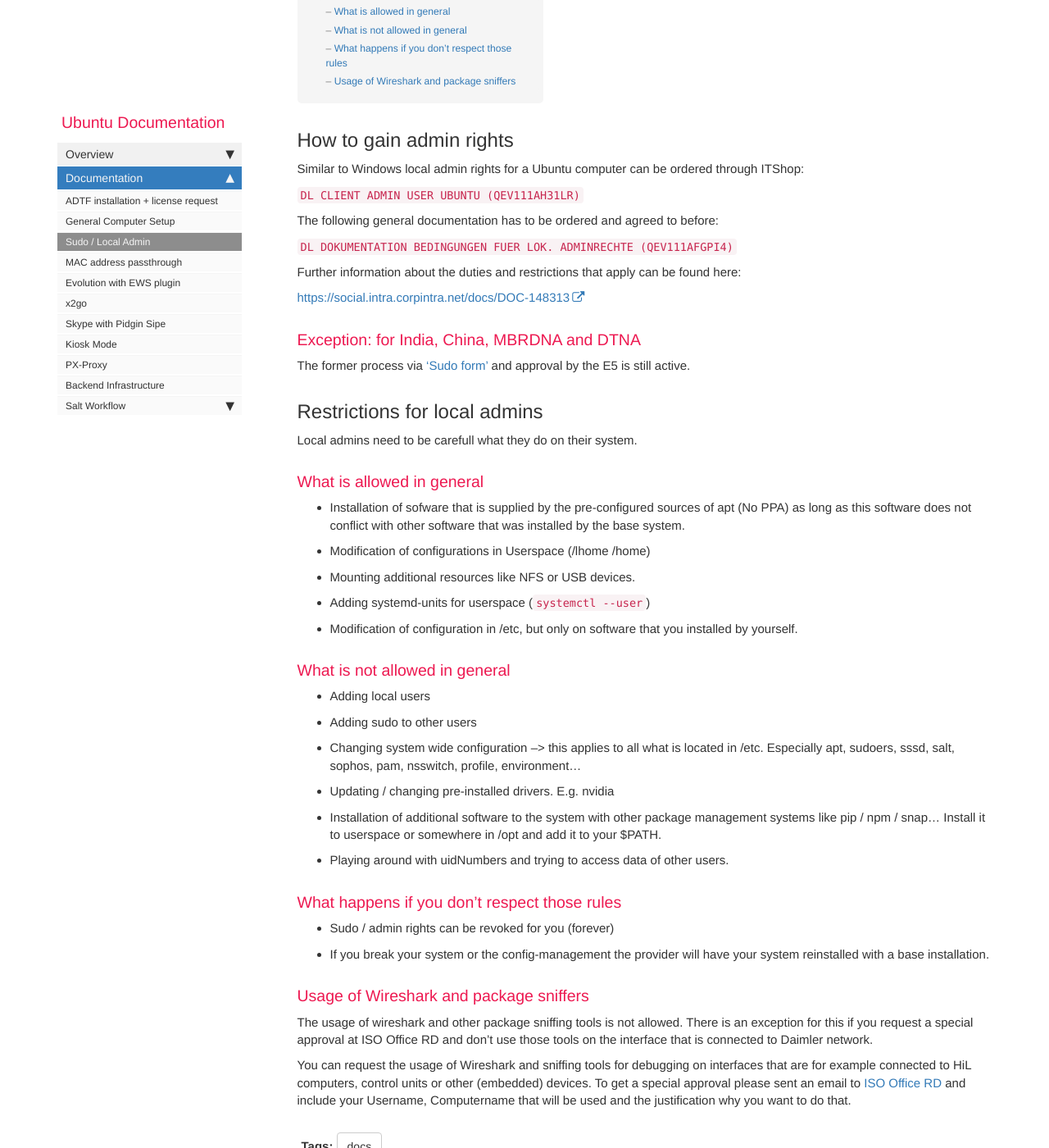
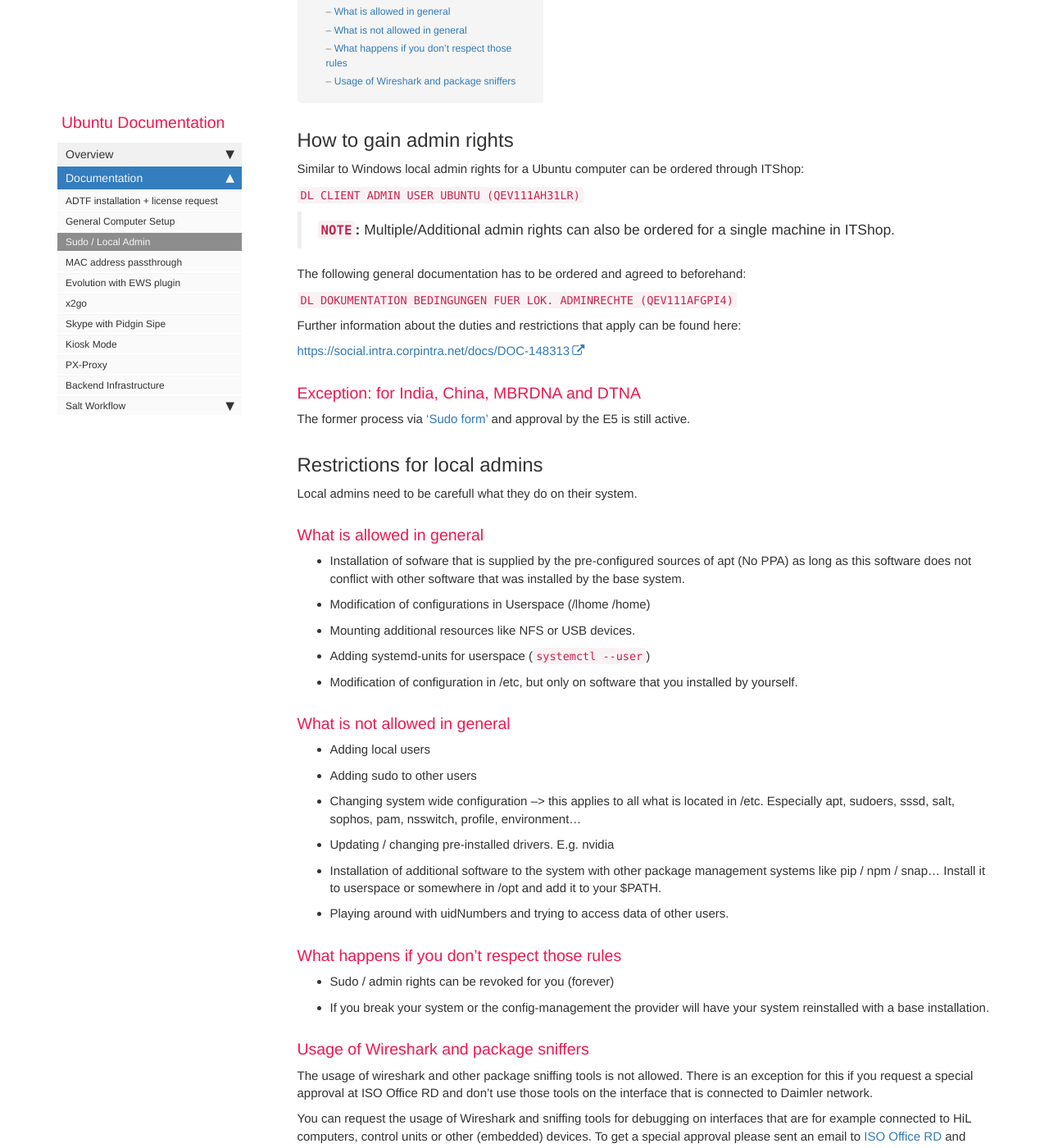
Before and after one commit to RajputPawan/Prometheus, a Jekyll site: the page built from pages/docs/local_admin_rights.md, in a window 1280 px wide and 1400 px high, scrolled down 320 px. Shown: the whole window at 82% size. Built offline with Jekyll 4.4.1, drawn with Linux system fonts in a browser that asks for light colours; comment, search, counter and statistics services are not loaded; some of the changed text lies outside the part shown.

Commit message:
append info for multiple admin rights (#47)
* append info for multiple admin rights

* delete whitespace

```diff
--- a/pages/docs/local_admin_rights.md
+++ b/pages/docs/local_admin_rights.md
@@ -15,7 +15,9 @@
 
 `DL CLIENT ADMIN USER UBUNTU (QEV111AH31LR)`
 
-The following general documentation has to be ordered and agreed to before:
+> **`NOTE`:** Multiple/Additional admin rights can also be ordered for a single machine in ITShop.
+
+The following general documentation has to be ordered and agreed to beforehand:
 
 `DL DOKUMENTATION BEDINGUNGEN FUER LOK. ADMINRECHTE (QEV111AFGPI4)`
 
```
Also changed, not shown: other parts of pages/docs/local_admin_rights.md (+1 -1 lines).
